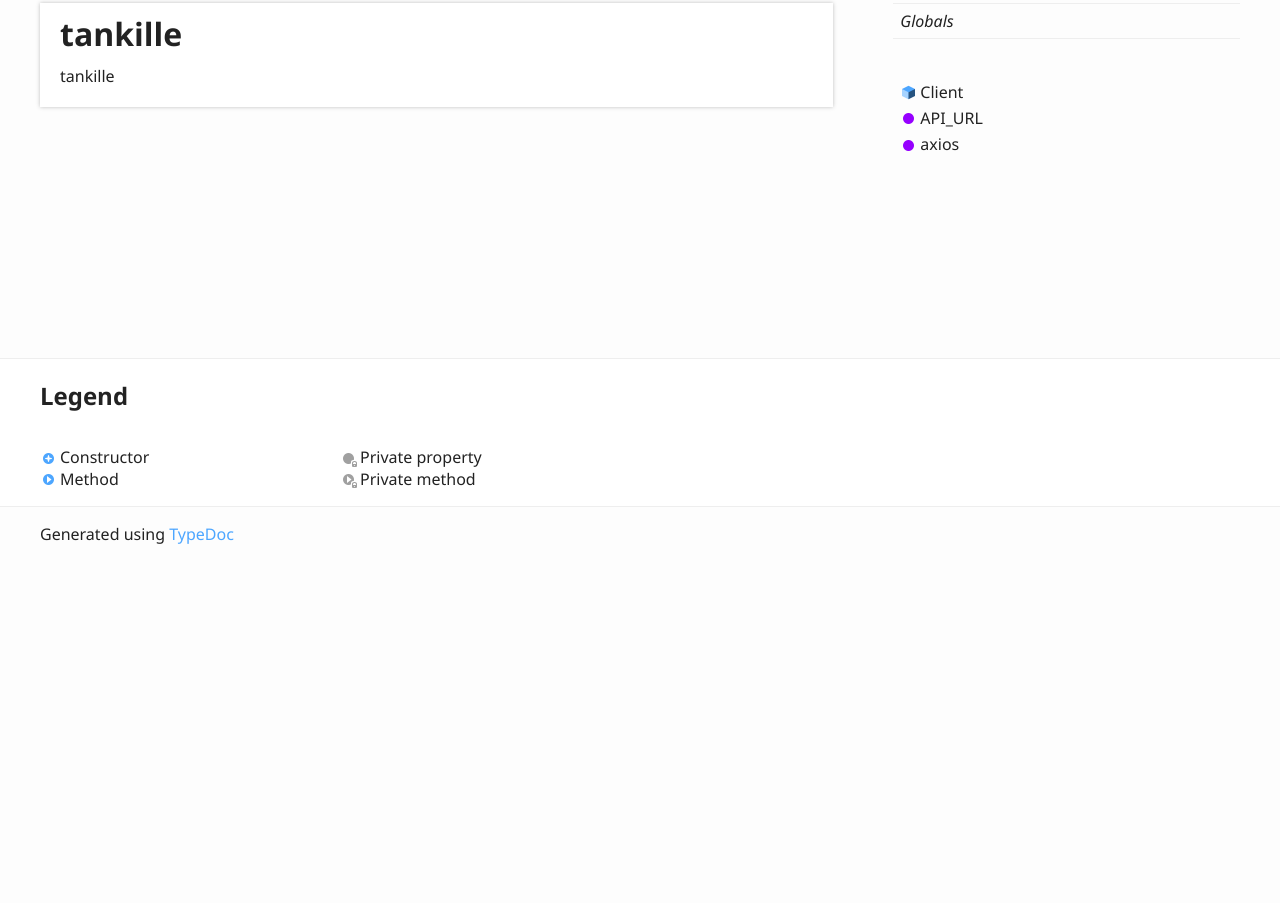
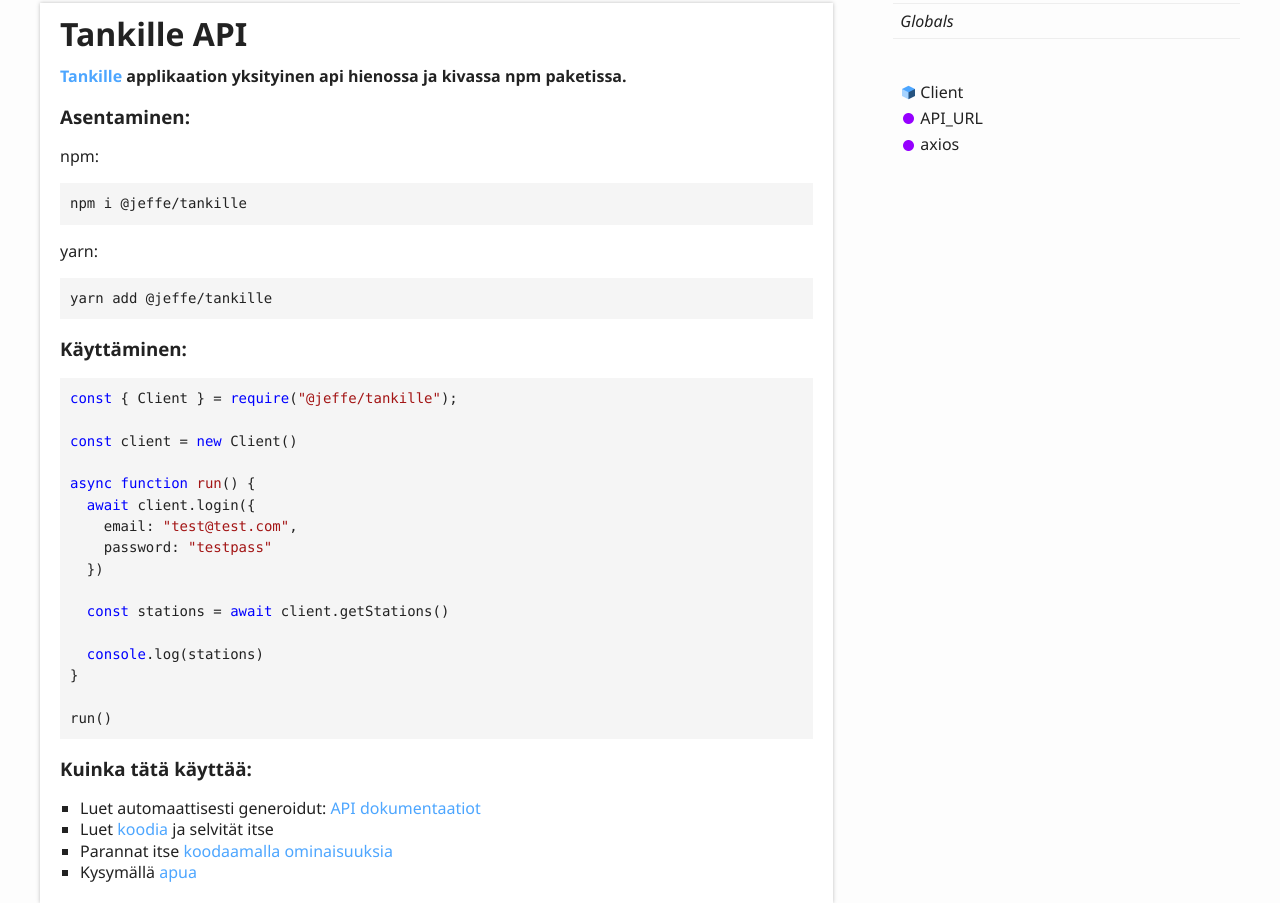
Before and after one commit to aattola/tankille, a plain HTML site: page index.html in a window 1280 px wide. Shown: the part 192-1095 px from the top of the page. Before the commit the page ends 800 px from the top, so only its background shows below. Drawn offline with Linux system fonts and the light colour scheme.

Commit message:
[ci skip] Updates

```diff
--- a/index.html
+++ b/index.html
@@ -64,10 +64,50 @@
 	<div class="row">
 		<div class="col-8 col-content">
 			<div class="tsd-panel tsd-typography">
-				<a href="#tankille" id="tankille" style="color: inherit; text-decoration: none;">
-					<h1>tankille</h1>
+				<a href="#tankille-api" id="tankille-api" style="color: inherit; text-decoration: none;">
+					<h1>Tankille API</h1>
 				</a>
-				<p>tankille</p>
+				<a href="#tankille-applikaation-yksityinen-api-hienossa-ja-kivassa-npm-paketissa" id="tankille-applikaation-yksityinen-api-hienossa-ja-kivassa-npm-paketissa" style="color: inherit; text-decoration: none;">
+					<h4><a href="https://www.tankille.fi/">Tankille</a> applikaation yksityinen api hienossa ja kivassa npm paketissa.</h4>
+				</a>
+				<a href="#asentaminen" id="asentaminen" style="color: inherit; text-decoration: none;">
+					<h3>Asentaminen:</h3>
+				</a>
+				<p>npm:</p>
+				<pre><code class="language-shell">npm i @jeffe/tankille
+</code></pre>
+				<p>yarn:</p>
+				<pre><code class="language-shell">yarn add @jeffe/tankille
+</code></pre>
+				<a href="#käyttäminen" id="käyttäminen" style="color: inherit; text-decoration: none;">
+					<h3>Käyttäminen:</h3>
+				</a>
+				<pre><code class="language-js"><span class="hljs-keyword">const</span> { Client } = <span class="hljs-built_in">require</span>(<span class="hljs-string">&quot;@jeffe/tankille&quot;</span>);
+
+<span class="hljs-keyword">const</span> client = <span class="hljs-keyword">new</span> Client()
+
+<span class="hljs-keyword">async</span> <span class="hljs-function"><span class="hljs-keyword">function</span> <span class="hljs-title">run</span>(<span class="hljs-params"></span>) </span>{
+  <span class="hljs-keyword">await</span> client.login({
+    <span class="hljs-attr">email</span>: <span class="hljs-string">&quot;test@test.com&quot;</span>,
+    <span class="hljs-attr">password</span>: <span class="hljs-string">&quot;testpass&quot;</span>
+  })
+
+  <span class="hljs-keyword">const</span> stations = <span class="hljs-keyword">await</span> client.getStations()
+
+  <span class="hljs-built_in">console</span>.log(stations)
+}
+
+run()
+</code></pre>
+				<a href="#kuinka-tätä-käyttää" id="kuinka-tätä-käyttää" style="color: inherit; text-decoration: none;">
+					<h3>Kuinka tätä käyttää:</h3>
+				</a>
+				<ul>
+					<li>Luet automaattisesti generoidut: <a href="https://jeffeeeee.github.io/tankille/classes/client.html">API dokumentaatiot</a></li>
+					<li>Luet <a href="https://github.com/jeffeeeee/tankille/tree/main/src">koodia</a> ja selvität itse</li>
+					<li>Parannat itse <a href="https://github.com/jeffeeeee/tankille/fork">koodaamalla ominaisuuksia</a></li>
+					<li>Kysymällä <a href="https://github.com/jeffeeeee/tankille/issues/new">apua</a></li>
+				</ul>
 			</div>
 		</div>
 		<div class="col-4 col-menu menu-sticky-wrap menu-highlight">
```
Also changed, not shown: classes/client.html (+17 -17 lines), globals.html (+2 -2 lines).
